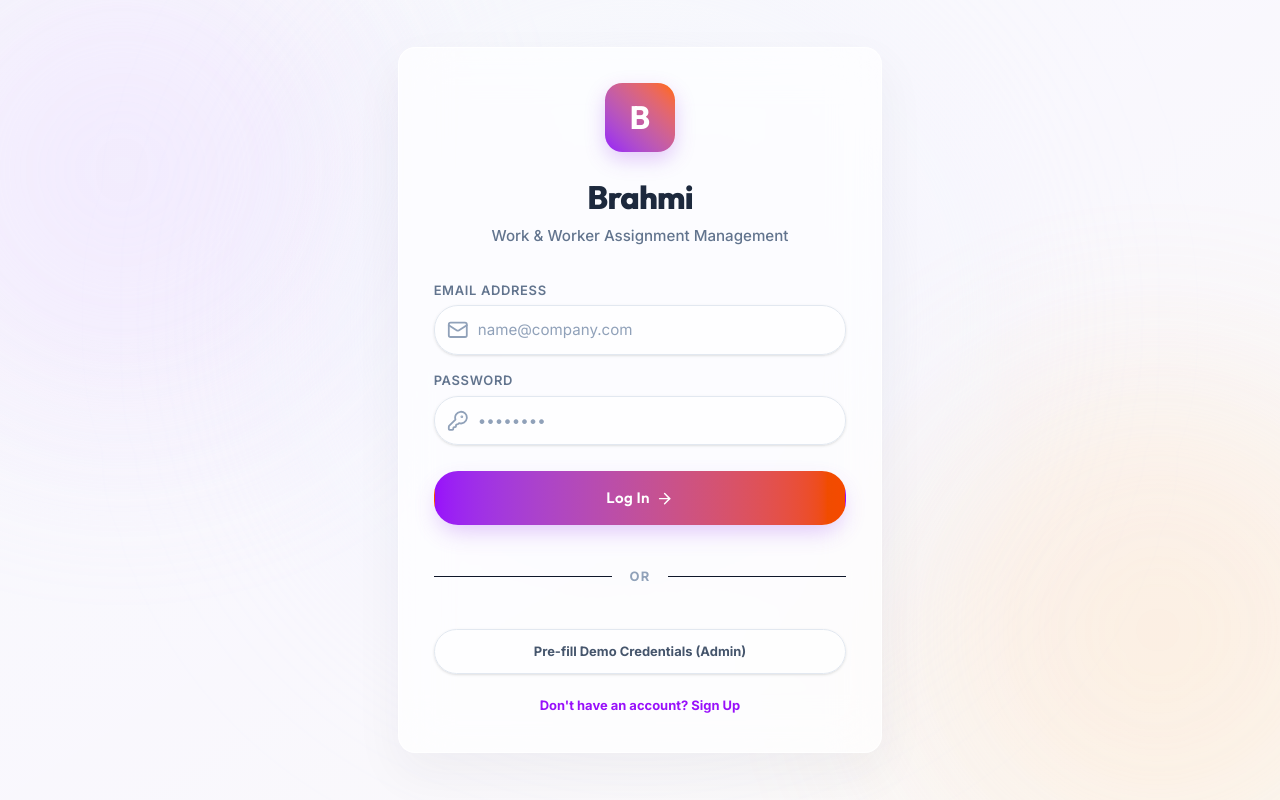
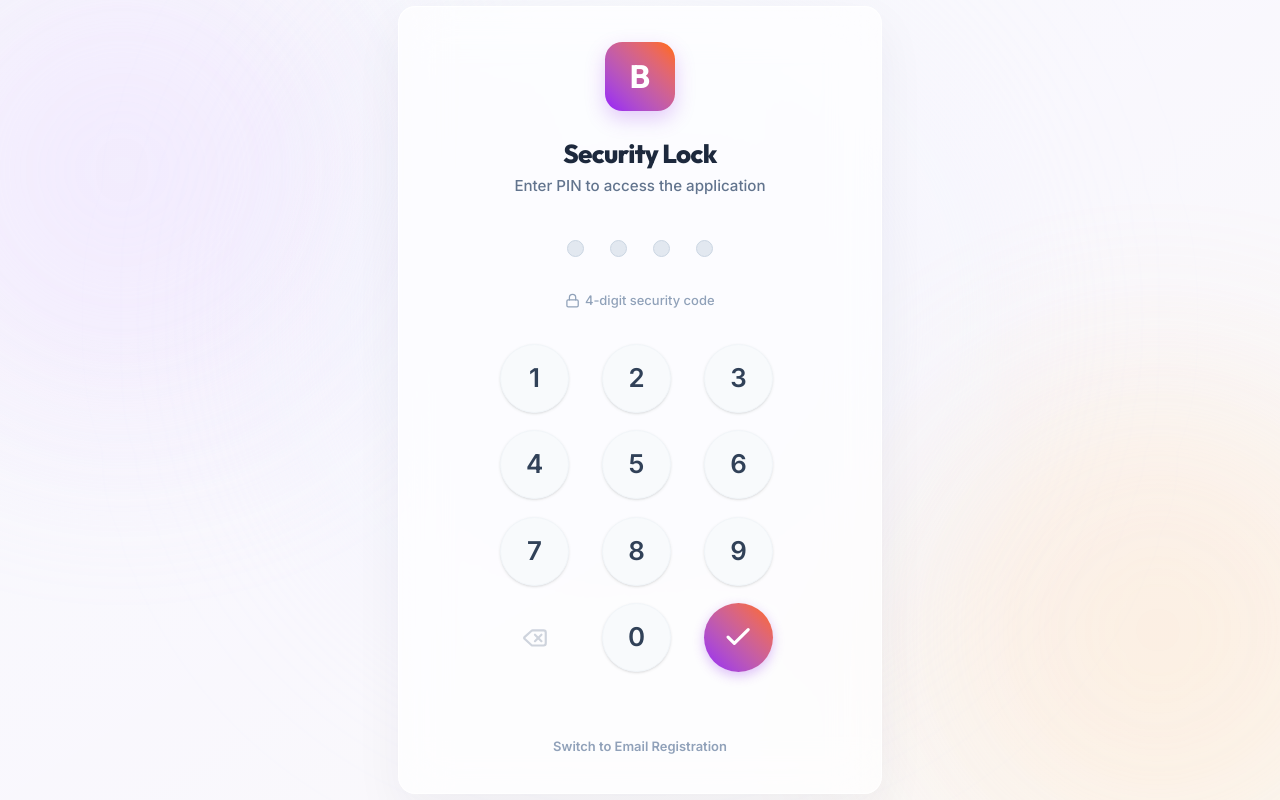
Before and after one commit to ashwinajdev/Brahmi, a React (Vite) app in the folder frontend/: page /#login in a window 1280 px wide. Built offline with nearby package versions, Linux system fonts and the light colour scheme.

Commit message:
lock
lock

```diff
--- a/frontend/src/features/auth/Login.tsx
+++ b/frontend/src/features/auth/Login.tsx
@@ -1,7 +1,7 @@
-import React, { useState } from 'react';
+import React, { useState, useEffect } from 'react';
 import { useAppStore } from '../../lib/store.ts';
 import { api } from '../../lib/api.ts';
-import { KeyRound, Mail, Loader2, ArrowRight } from 'lucide-react';
+import { Loader2, Check, Delete, Lock } from 'lucide-react';
 
 interface LoginResponse {
   token: string;
@@ -14,142 +14,185 @@ interface LoginResponse {
 }
 
 export default function Login() {
-  const [email, setEmail] = useState('');
-  const [password, setPassword] = useState('');
+  const [pin, setPin] = useState('');
   const [isLoading, setIsLoading] = useState(false);
+  const [isShaking, setIsShaking] = useState(false);
   const { setAuth, addToast } = useAppStore();
 
-  const handleSubmit = async (e: React.FormEvent) => {
-    e.preventDefault();
-    if (!email || !password) {
-      addToast('Please enter both email and password', 'error');
+  const handlePinSubmit = async (enteredPin = pin) => {
+    if (isLoading) return;
+
+    if (enteredPin.length === 0) {
+      addToast('Please enter your PIN', 'info');
+      return;
+    }
+
+    if (enteredPin !== '2525') {
+      setIsShaking(true);
+      addToast('Incorrect PIN. Please try again.', 'error');
+      setTimeout(() => {
+        setIsShaking(false);
+        setPin('');
+      }, 500);
       return;
     }
 
     setIsLoading(true);
     try {
-      const data = await api.post<LoginResponse>('/auth/login', { email, password });
+      // Under the hood, log in as the default admin user
+      const data = await api.post<LoginResponse>('/auth/login', {
+        email: 'admin@brahmi.com',
+        password: 'password123',
+      });
       setAuth(data.user, data.token);
       addToast(`Welcome back, ${data.user.name}!`, 'success');
       window.location.hash = '#dashboard';
     } catch (error: any) {
       addToast(error.message || 'Login failed. Please try again.', 'error');
+      setPin('');
     } finally {
       setIsLoading(false);
     }
   };
 
-  const handleGuestLogin = () => {
-    setEmail('admin@brahmi.com');
-    setPassword('password123');
-    addToast('Credentials pre-filled. Click Log In!', 'info');
+  const handleNumberClick = (num: number) => {
+    if (isLoading) return;
+    if (pin.length < 4) {
+      setPin((prev) => prev + num);
+    }
   };
 
+  const handleDelete = () => {
+    if (isLoading) return;
+    setPin((prev) => prev.slice(0, -1));
+  };
+
+  // Keyboard support for typing PIN
+  useEffect(() => {
+    const handleKeyDown = (e: KeyboardEvent) => {
+      if (isLoading) return;
+
+      if (e.key >= '0' && e.key <= '9') {
+        if (pin.length < 4) {
+          setPin((prev) => prev + e.key);
+        }
+      } else if (e.key === 'Backspace') {
+        setPin((prev) => prev.slice(0, -1));
+      } else if (e.key === 'Enter') {
+        handlePinSubmit();
+      }
+    };
+
+    window.addEventListener('keydown', handleKeyDown);
+    return () => {
+      window.removeEventListener('keydown', handleKeyDown);
+    };
+  }, [pin, isLoading]);
+
   return (
-    <div className="min-h-screen flex items-center justify-center bg-gradient-to-br from-slate-50 via-purple-50/50 to-orange-50/30 px-4 sm:px-6 lg:px-8 relative overflow-hidden">
+    <div className="min-h-screen flex items-center justify-center bg-gradient-to-br from-slate-50 via-purple-50/50 to-orange-50/30 dark:from-slate-950 dark:via-slate-900/50 dark:to-slate-950/80 px-4 sm:px-6 lg:px-8 relative overflow-hidden">
       {/* Dynamic Animated Background Blobs */}
-      <div className="absolute top-[-10%] left-[-10%] w-[500px] h-[500px] rounded-full bg-purple-200/40 blur-[100px] pointer-events-none animate-pulse-slow" />
-      <div className="absolute bottom-[-10%] right-[-10%] w-[500px] h-[500px] rounded-full bg-orange-200/30 blur-[100px] pointer-events-none animate-pulse-slow" />
-      <div className="absolute top-[40%] left-[50%] -translate-x-1/2 -translate-y-1/2 w-[600px] h-[600px] rounded-full bg-indigo-50/40 blur-[120px] pointer-events-none" />
+      <div className="absolute top-[-10%] left-[-10%] w-[500px] h-[500px] rounded-full bg-purple-200/40 dark:bg-purple-900/10 blur-[100px] pointer-events-none animate-pulse-slow" />
+      <div className="absolute bottom-[-10%] right-[-10%] w-[500px] h-[500px] rounded-full bg-orange-200/30 dark:bg-orange-900/10 blur-[100px] pointer-events-none animate-pulse-slow" />
+      <div className="absolute top-[40%] left-[50%] -translate-x-1/2 -translate-y-1/2 w-[600px] h-[600px] rounded-full bg-indigo-50/40 dark:bg-indigo-950/10 blur-[120px] pointer-events-none" />
 
-      <div className="max-w-md w-full space-y-8 bg-white/70 backdrop-blur-xl p-8 rounded-2xl relative z-10 border border-white/80 shadow-[0_20px_50px_rgba(31,41,55,0.05)] hover:shadow-[0_24px_58px_rgba(31,41,55,0.08)] transition-all duration-500 ease-out animate-slide-up">
+      <div className="max-w-md w-full space-y-8 bg-white/70 dark:bg-slate-900/70 backdrop-blur-xl p-8 rounded-2xl relative z-10 border border-white/80 dark:border-slate-800/80 shadow-[0_20px_50px_rgba(31,41,55,0.05)] hover:shadow-[0_24px_58px_rgba(31,41,55,0.08)] dark:shadow-[0_20px_50px_rgba(0,0,0,0.3)] transition-all duration-500 ease-out animate-slide-up">
         <div className="text-center">
           {/* Animated Logo Container */}
           <div className="mx-auto h-16 w-16 flex items-center justify-center rounded-2xl bg-gradient-to-tr from-purple-600 to-orange-500 shadow-[0_8px_20px_rgba(147,51,234,0.25)] hover:rotate-6 transition-transform duration-300 ease-out">
             <span className="font-display font-bold text-3xl text-white select-none">B</span>
           </div>
-          <h2 className="mt-6 text-3xl font-display font-extrabold text-slate-800 tracking-tight">
-            Brahmi
+          <h2 className="mt-6 text-2xl font-display font-extrabold text-slate-800 dark:text-slate-100 tracking-tight">
+            Security Lock
           </h2>
-          <p className="mt-2 text-sm text-slate-500 font-medium">
-            Work & Worker Assignment Management
+          <p className="mt-1 text-sm text-slate-500 dark:text-slate-400 font-medium">
+            Enter PIN to access the application
           </p>
         </div>
 
-        <form className="mt-8 space-y-6" onSubmit={handleSubmit}>
-          <div className="space-y-4">
-            <div>
-              <label htmlFor="email" className="block text-xs font-semibold text-slate-500 uppercase tracking-wider mb-1.5">
-                Email Address
-              </label>
-              <div className="relative group">
-                <span className="absolute inset-y-0 left-0 pl-3 flex items-center text-slate-400 group-focus-within:text-purple-600 transition-colors duration-200">
-                  <Mail className="w-5 h-5" />
-                </span>
-                <input
-                  id="email"
-                  name="email"
-                  type="email"
-                  required
-                  value={email}
-                  onChange={(e) => setEmail(e.target.value)}
-                  className="w-full pl-10 pr-4 py-3 rounded-xl border border-slate-200 bg-white/50 text-slate-800 placeholder-slate-400 focus:outline-none focus:bg-white focus:ring-4 focus:ring-purple-500/10 focus:border-purple-500 transition-all duration-200 text-sm shadow-sm"
-                  placeholder="name@company.com"
+        {/* PIN Dots Display */}
+        <div className="flex flex-col items-center justify-center space-y-6 my-6">
+          <div className={`flex justify-center space-x-6 py-2 ${isShaking ? 'animate-shake' : ''}`}>
+            {[0, 1, 2, 3].map((index) => {
+              const hasDigit = pin.length > index;
+              return (
+                <div
+                  key={index}
+                  className={`w-4 h-4 rounded-full transition-all duration-200 ${
+                    hasDigit
+                      ? 'bg-gradient-to-r from-purple-600 to-orange-500 scale-125 shadow-[0_0_10px_rgba(147,51,234,0.5)]'
+                      : 'bg-slate-200 dark:bg-slate-700 border border-slate-300 dark:border-slate-600'
+                  }`}
                 />
+              );
+            })}
+          </div>
+
+          <div className="flex items-center text-xs text-slate-400 dark:text-slate-500 font-medium">
+            <Lock className="w-3.5 h-3.5 mr-1" />
+            <span>4-digit security code</span>
           </div>
         </div>
 
-            <div>
-              <label htmlFor="password" className="block text-xs font-semibold text-slate-500 uppercase tracking-wider mb-1.5">
-                Password
-              </label>
-              <div className="relative group">
-                <span className="absolute inset-y-0 left-0 pl-3 flex items-center text-slate-400 group-focus-within:text-purple-600 transition-colors duration-200">
-                  <KeyRound className="w-5 h-5" />
-                </span>
-                <input
-                  id="password"
-                  name="password"
-                  type="password"
-                  required
-                  value={password}
-                  onChange={(e) => setPassword(e.target.value)}
-                  className="w-full pl-10 pr-4 py-3 rounded-xl border border-slate-200 bg-white/50 text-slate-800 placeholder-slate-400 focus:outline-none focus:bg-white focus:ring-4 focus:ring-purple-500/10 focus:border-purple-500 transition-all duration-200 text-sm shadow-sm"
-                  placeholder="••••••••"
-                />
-              </div>
-            </div>
-          </div>
+        {/* Keypad Grid */}
+        <div className="grid grid-cols-3 gap-y-4 gap-x-6 max-w-[280px] mx-auto pt-2 pb-4">
+          {[1, 2, 3, 4, 5, 6, 7, 8, 9].map((num) => (
+            <button
+              key={num}
+              type="button"
+              onClick={() => handleNumberClick(num)}
+              disabled={isLoading}
+              className="w-16 h-16 rounded-full flex items-center justify-center text-2xl font-semibold text-slate-700 dark:text-slate-200 bg-slate-50 dark:bg-slate-800 hover:bg-slate-100 dark:hover:bg-slate-750 active:scale-95 transition-all duration-150 shadow-sm border border-slate-100 dark:border-slate-750 disabled:opacity-50 select-none cursor-pointer"
+            >
+              {num}
+            </button>
+          ))}
 
-          <div>
+          {/* Delete Button */}
           <button
-              type="submit"
+            type="button"
+            onClick={handleDelete}
+            disabled={isLoading || pin.length === 0}
+            className="w-16 h-16 rounded-full flex items-center justify-center text-slate-500 dark:text-slate-400 bg-transparent hover:bg-slate-50 dark:hover:bg-slate-800 active:scale-95 transition-all duration-150 disabled:opacity-30 select-none cursor-pointer"
+            title="Delete last digit"
+          >
+            <Delete className="w-6 h-6" />
+          </button>
+
+          {/* 0 Button */}
+          <button
+            type="button"
+            onClick={() => handleNumberClick(0)}
             disabled={isLoading}
-              className="group relative w-full flex justify-center py-3.5 px-4 rounded-xl border border-transparent text-sm font-semibold text-white bg-gradient-to-r from-purple-600 to-orange-600 hover:from-purple-500 hover:to-orange-500 focus:outline-none focus:ring-4 focus:ring-purple-500/20 active:scale-[0.98] transition-all duration-200 cursor-pointer shadow-[0_10px_25px_-5px_rgba(147,51,234,0.3)] hover:shadow-[0_12px_28px_-5px_rgba(147,51,234,0.4)] disabled:opacity-50 disabled:pointer-events-none"
+            className="w-16 h-16 rounded-full flex items-center justify-center text-2xl font-semibold text-slate-700 dark:text-slate-200 bg-slate-50 dark:bg-slate-800 hover:bg-slate-100 dark:hover:bg-slate-750 active:scale-95 transition-all duration-150 shadow-sm border border-slate-100 dark:border-slate-750 disabled:opacity-50 select-none cursor-pointer"
+          >
+            0
+          </button>
+
+          {/* Submit/Tick Button */}
+          <button
+            type="button"
+            onClick={() => handlePinSubmit()}
+            disabled={isLoading}
+            className="w-16 h-16 rounded-full flex items-center justify-center text-white bg-gradient-to-tr from-purple-600 to-orange-500 hover:from-purple-500 hover:to-orange-450 hover:scale-105 active:scale-95 shadow-[0_4px_12px_rgba(147,51,234,0.3)] dark:shadow-[0_4px_12px_rgba(0,0,0,0.5)] transition-all duration-150 disabled:opacity-50 select-none cursor-pointer"
+            title="Login to app"
           >
             {isLoading ? (
-                <Loader2 className="w-5 h-5 animate-spin" />
+              <Loader2 className="w-6 h-6 animate-spin" />
             ) : (
-                <span className="flex items-center gap-1.5 font-display tracking-wide">
-                  Log In <ArrowRight className="w-4 h-4 group-hover:translate-x-0.5 transition-transform" />
-                </span>
+              <Check className="w-7 h-7 stroke-[2.5]" />
             )}
           </button>
         </div>
-        </form>
 
-        <div className="relative flex py-2 items-center">
-          <div className="flex-grow border-t border-slate-150"></div>
-          <span className="flex-shrink mx-4 text-slate-400 text-xs uppercase font-bold tracking-widest">Or</span>
-          <div className="flex-grow border-t border-slate-150"></div>
-        </div>
-
-        <div className="space-y-4">
-          <button
-            onClick={handleGuestLogin}
-            className="w-full py-3 px-4 rounded-xl border border-slate-200 bg-white/40 text-xs font-bold text-slate-600 hover:bg-slate-50 hover:text-slate-700 active:scale-[0.99] transition-all duration-250 cursor-pointer text-center block shadow-sm"
-          >
-            Pre-fill Demo Credentials (Admin)
-          </button>
-
-          <div className="text-center">
+        {/* Minimal Registration Link (hidden/subtle) */}
+        <div className="text-center pt-2">
           <a
             href="#register"
-              className="text-xs font-bold text-purple-600 hover:text-purple-700 transition-colors hover:underline"
+            className="text-xs font-semibold text-slate-400 dark:text-slate-500 hover:text-purple-600 dark:hover:text-purple-400 transition-colors"
           >
-              Don't have an account? Sign Up
+            Switch to Email Registration
           </a>
-          </div>
         </div>
       </div>
     </div>
--- a/package.json
+++ b/package.json
@@ -10,6 +10,7 @@
     "dev": "concurrently \"npm run dev --workspace=backend\" \"npm run dev --workspace=frontend\"",
     "build": "npm run build --workspace=backend && npm run build --workspace=frontend",
     "start": "npm start --workspace=backend",
+    "db:seed": "npm run db:seed --workspace=backend",
     "postinstall": "node -e \"if (!process.env.VERCEL && !process.env.CI) { try { require('child_process').execSync('npm run setup --workspace=backend', {stdio: 'inherit'}); } catch(e) { process.exit(0); } }\""
   },
   "devDependencies": {
```
Also changed, not shown: frontend/src/components/Layout.tsx (+23 -4 lines), frontend/src/features/settings/Settings.tsx (+13 -6 lines), frontend/src/index.css (+7 -0 lines), 4 other files (tests, documents, lock files or other folders). Lines whose indentation alone changed are shown as unchanged.
